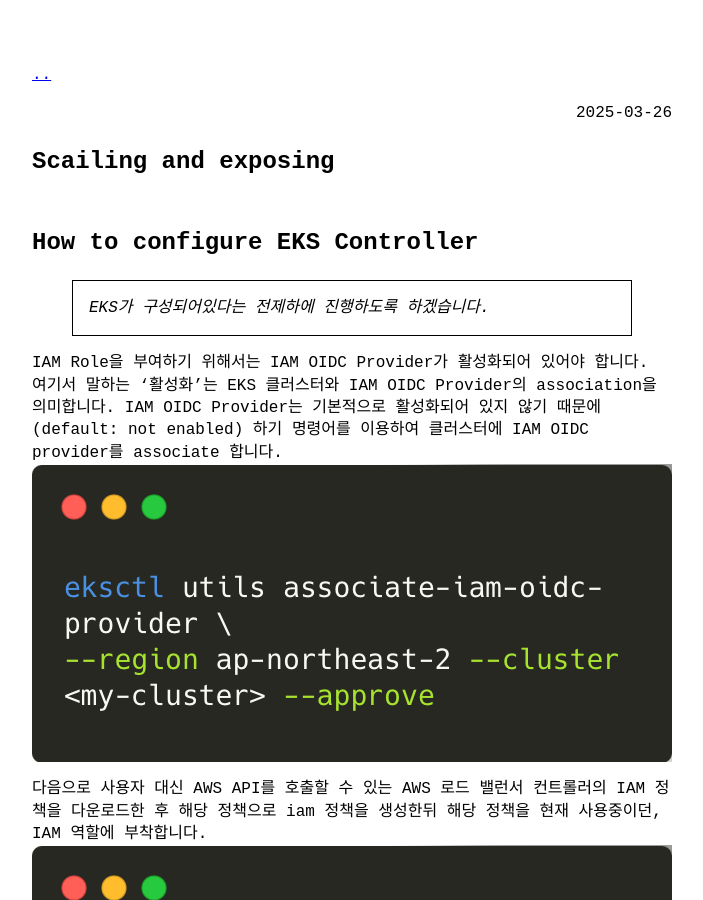
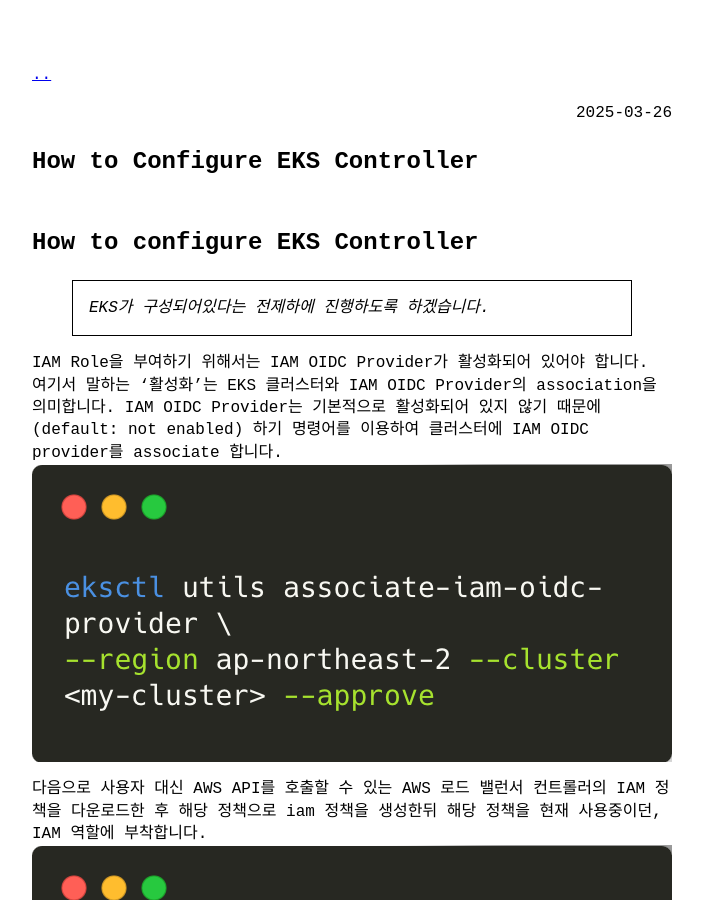
Before and after one commit to coodns/blog, a Jekyll site: the page built from _posts/2025-03-26-scailing-and-exposing.md, in a window 1280 px wide and 900 px high. Shown: the whole window, without its empty margins (288-991 px from the left). Built offline with Jekyll 4.4.1, drawn with Linux system fonts in a browser that asks for light colours; comment, search, counter and statistics services are not loaded.

```diff
--- a/_posts/2025-03-26-scailing and exposing.md
+++ b/_posts/2025-03-26-scailing-and-exposing.md
@@ -1,6 +1,8 @@
 ---
 layout: post
-category: k8s
+title: "How to Configure EKS Controller"
+date: 2025-03-26 10:00:00 +0900
+categories: [k8s]
 ---
 ## How to configure EKS Controller
 
```
